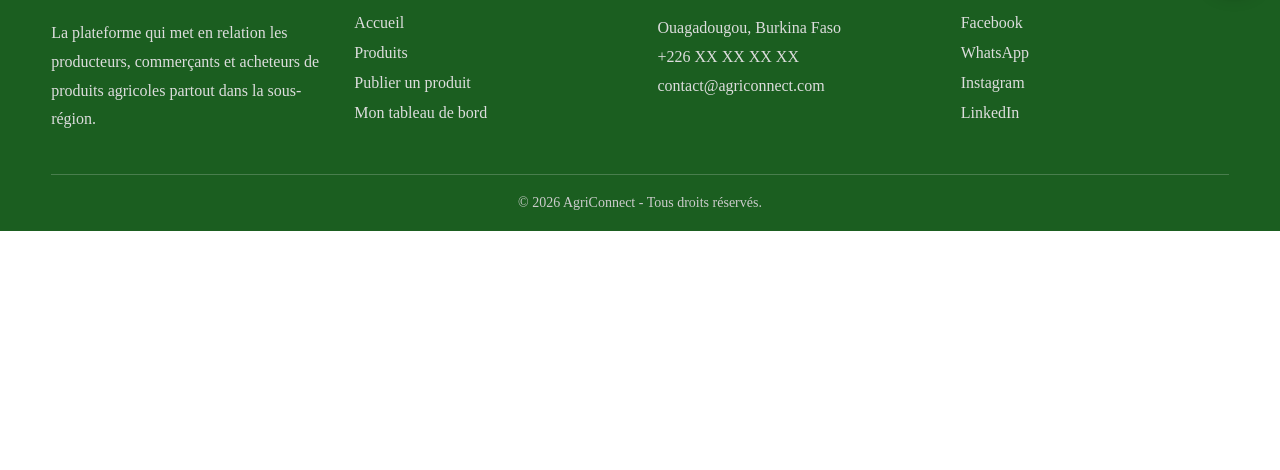
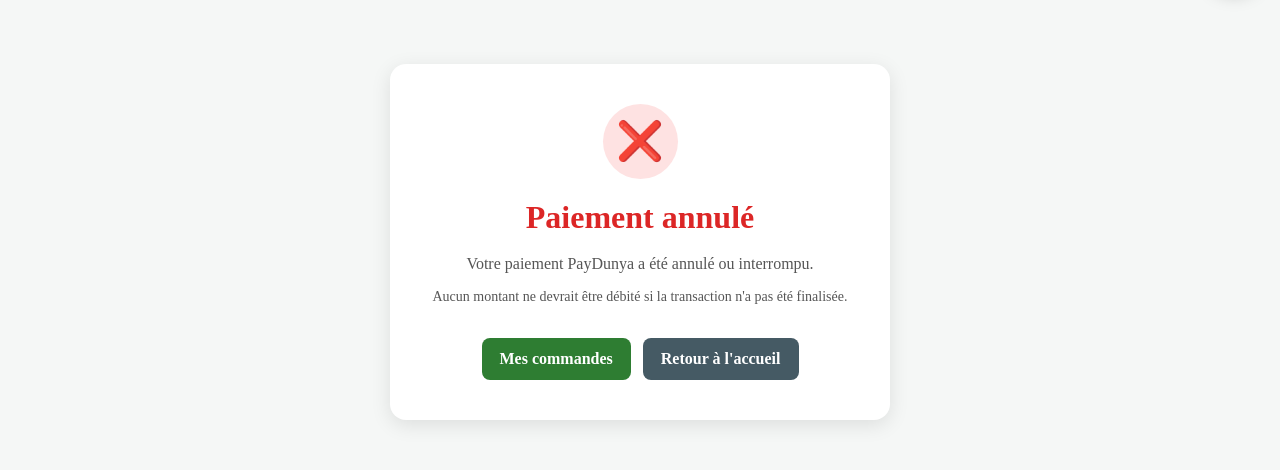
Before and after one commit to albertdima9215-dev/Projetagri, a React (Vite) app in the folder frontend/: page /payment-cancel in a window 1280 px wide. Shown: the part 188-658 px from the top of the page. Built offline with nearby package versions, Linux system fonts and the light colour scheme; no server answers; sample sign-in values are in the browser's storage.

Commit message:
Modification de MyOrders et ajout de PaymentCancel

```diff
--- a/frontend/src/App.jsx
+++ b/frontend/src/App.jsx
@@ -22,6 +22,7 @@ import SellerOrders from "./pages/SellerOrders";
 import Notifications from "./pages/Notifications";
 import Payment from "./pages/Payment";
 import PaymentSuccess from "./pages/PaymentSuccess";
+import PaymentCancel from "./pages/PaymentCancel";
 import AdminDashboard from "./pages/AdminDashboard";
 import AdminUsers from "./pages/AdminUsers";
 import AdminLayout from "./layouts/AdminLayout";
@@ -172,6 +173,13 @@ useEffect(() => {
           </PrivateRoute>
   }
 />
+        <Route path="/payment-cancel" element={
+        <PrivateRoute>
+          <PaymentCancel />
+        </PrivateRoute>
+  }
+/>
+
         <Route
   path="/seller-payments"
   element={
--- a/frontend/src/css/orders.css
+++ b/frontend/src/css/orders.css
@@ -314,6 +314,45 @@ select{
   color: white;
 }
 
+/* ==============================
+   BOUTON PAYER MAINTENANT
+   ============================== */
+
+.orders-container .pay-now-btn {
+  width: 150px;
+  height: 40px;
+  display: flex;
+  align-items: center;
+  justify-content: center;
+  box-sizing: border-box;
+
+  background: #2e7d32;
+  color: #fff;
+
+  border: none;
+  border-radius: 8px;
+
+  padding: 8px 12px;
+  margin: 0;
+
+  text-decoration: none;
+  font-size: 13px;
+  font-weight: 700;
+
+  cursor: pointer;
+  transition: all 0.25s ease;
+}
+
+.orders-container .pay-now-btn:hover {
+  background: #1b5e20;
+  transform: translateY(-2px);
+  box-shadow: 0 4px 10px rgba(0, 0, 0, 0.15);
+}
+
+.orders-container .pay-now-btn:active {
+  transform: translateY(0);
+}
+
 @media (max-width: 768px) {
   .order-card{
     flex-direction: column;
@@ -354,4 +393,11 @@ select{
     gap:10px;
     margin-top:15px;
   }
+
+  .orders-container .pay-now-btn {
+    width: 100px;
+    height: 30px;
+    font-size: 10px;
+    padding: 5px;
+  }
 }
--- /dev/null
+++ b/frontend/src/css/paymentCancel.css
@@ -0,0 +1,91 @@
+.payment-cancel {
+  min-height: 80vh;
+  display: flex;
+  justify-content: center;
+  align-items: center;
+  padding: 30px 15px;
+  background: #f5f7f6;
+}
+
+.cancel-card {
+  width: 100%;
+  max-width: 500px;
+  background: white;
+  padding: 40px 30px;
+  border-radius: 16px;
+  text-align: center;
+  box-shadow: 0 5px 20px rgba(0, 0, 0, 0.1);
+}
+
+.cancel-icon {
+  width: 75px;
+  height: 75px;
+  margin: 0 auto 20px;
+  border-radius: 50%;
+  background: #fee2e2;
+  display: flex;
+  justify-content: center;
+  align-items: center;
+  font-size: 38px;
+}
+
+.cancel-card h1 {
+  margin-bottom: 15px;
+  color: #dc2626;
+}
+
+.cancel-card p {
+  color: #555;
+  line-height: 1.6;
+}
+
+.cancel-info {
+  font-size: 14px;
+  margin-top: 10px;
+}
+
+.cancel-buttons {
+  display: flex;
+  justify-content: center;
+  gap: 12px;
+  margin-top: 30px;
+  flex-wrap: wrap;
+}
+
+.cancel-buttons a {
+  text-decoration: none;
+  padding: 12px 18px;
+  border-radius: 8px;
+  font-weight: 600;
+  transition: 0.2s;
+}
+
+.orders-btn {
+  background: #2e7d32;
+  color: white;
+}
+
+.home-btn {
+  background: #455a64;
+  color: white;
+}
+
+.cancel-buttons a:hover {
+  transform: translateY(-2px);
+  opacity: 0.9;
+}
+
+@media (max-width: 600px) {
+  .cancel-card {
+    padding: 30px 20px;
+  }
+
+  .cancel-buttons {
+    flex-direction: column;
+  }
+
+  .cancel-buttons a {
+    width: 100%;
+    box-sizing: border-box;
+  }
+}
--- a/frontend/src/pages/MyOrders.jsx
+++ b/frontend/src/pages/MyOrders.jsx
@@ -17,8 +17,61 @@ function MyOrders() {
 
 
   useEffect(() => {
+  fetchOrders();
+
+  // Vérifier si un paiement vient d'être effectué
+  const paymentUpdated = localStorage.getItem("paymentUpdated");
+
+  if (paymentUpdated) {
+    try {
+      const data = JSON.parse(paymentUpdated);
+
+      const isRecent =
+        Date.now() - data.timestamp < 5 * 60 * 1000;
+
+      if (isRecent) {
+        console.log(
+          "Paiement récemment confirmé pour :",
+          data.orderId
+        );
+
+        fetchOrders();
+
+        localStorage.removeItem("paymentUpdated");
+      } else {
+        localStorage.removeItem("paymentUpdated");
+      }
+    } catch (error) {
+      console.log(
+        "Erreur lecture paymentUpdated :",
+        error
+      );
+
+      localStorage.removeItem("paymentUpdated");
+    }
+  }
+
+  // Actualisation automatique toutes les 10 secondes
+  const interval = setInterval(() => {
     fetchOrders();
-  }, []);
+  }, 10000);
+
+  // Actualiser lorsque l'utilisateur revient sur la page
+  const handleFocus = () => {
+    console.log(
+      "Retour sur la page : actualisation des commandes"
+    );
+
+    fetchOrders();
+  };
+
+  window.addEventListener("focus", handleFocus);
+
+  return () => {
+    clearInterval(interval);
+    window.removeEventListener("focus", handleFocus);
+  };
+}, []);
 
   const fetchOrders = async () => {
     try {
@@ -196,6 +249,21 @@ const archiveOrder = async (id) => {
                 {order.statut}
               </p>
 
+              <p
+  className={`payment-status ${
+    order.statutPaiement === "Payé"
+      ? "payment-paid"
+      : "payment-pending"
+  }`}
+>
+  💳 Paiement :{" "}
+  <strong>
+    {order.statutPaiement === "Payé"
+      ? "Payé"
+      : "En attente"}
+  </strong>
+</p>
+
               <p>Vendeur : {order.vendeur?.nom || "Vendeur indisponible"}</p>
               {order.numeroSuivi && (
               <p>
@@ -246,6 +314,18 @@ const archiveOrder = async (id) => {
             <Link to={`/products/${order.produit._id}`}>
               Voir le produit
             </Link>
+
+            {order.methodePaiement === "PayDunya" &&
+ order.statutPaiement !== "Payé" &&
+ order.statut !== "Annulée" && (
+  <Link
+    to="/payment"
+    state={{ order }}
+    className="pay-order-btn"
+  >
+    💳 Payer maintenant
+  </Link>
+)}
 
             <a
   href={`https://wa.me/226${order.vendeur?.telephone || ""}`}
--- /dev/null
+++ b/frontend/src/pages/PaymentCancel.jsx
@@ -0,0 +1,43 @@
+import { Link } from "react-router-dom";
+import "../css/paymentCancel.css";
+
+function PaymentCancel() {
+  return (
+    <div className="payment-cancel">
+
+      <div className="cancel-card">
+
+        <div className="cancel-icon">
+          ❌
+        </div>
+
+        <h1>Paiement annulé</h1>
+
+        <p>
+          Votre paiement PayDunya a été annulé ou interrompu.
+        </p>
+
+        <p className="cancel-info">
+          Aucun montant ne devrait être débité si la transaction
+          n'a pas été finalisée.
+        </p>
+
+        <div className="cancel-buttons">
+
+          <Link to="/my-orders" className="orders-btn">
+            Mes commandes
+          </Link>
+
+          <Link to="/" className="home-btn">
+            Retour à l'accueil
+          </Link>
+
+        </div>
+
+      </div>
+
+    </div>
+  );
+}
+
+export default PaymentCancel;
--- a/frontend/src/pages/PaymentSuccess.jsx
+++ b/frontend/src/pages/PaymentSuccess.jsx
@@ -1,10 +1,12 @@
 import { useEffect, useState } from "react";
-import { Link, useSearchParams } from "react-router-dom";
+import { Link, useSearchParams, useNavigate } from "react-router-dom";
 import api from "../services/api";
 import "../css/paymentSuccess.css";
 
 function PaymentSuccess() {
   const [searchParams] = useSearchParams();
+
+  const navigate = useNavigate();
 
   const token = searchParams.get("token");
 
@@ -51,6 +53,16 @@ function PaymentSuccess() {
         setOrder(
           res.data.order || null
         );
+
+        if (res.data.paymentStatus === "completed") {
+  localStorage.setItem(
+    "paymentUpdated",
+    JSON.stringify({
+      orderId: res.data.order._id,
+      timestamp: Date.now(),
+    })
+  );
+}
 
       } catch (err) {
 
```
